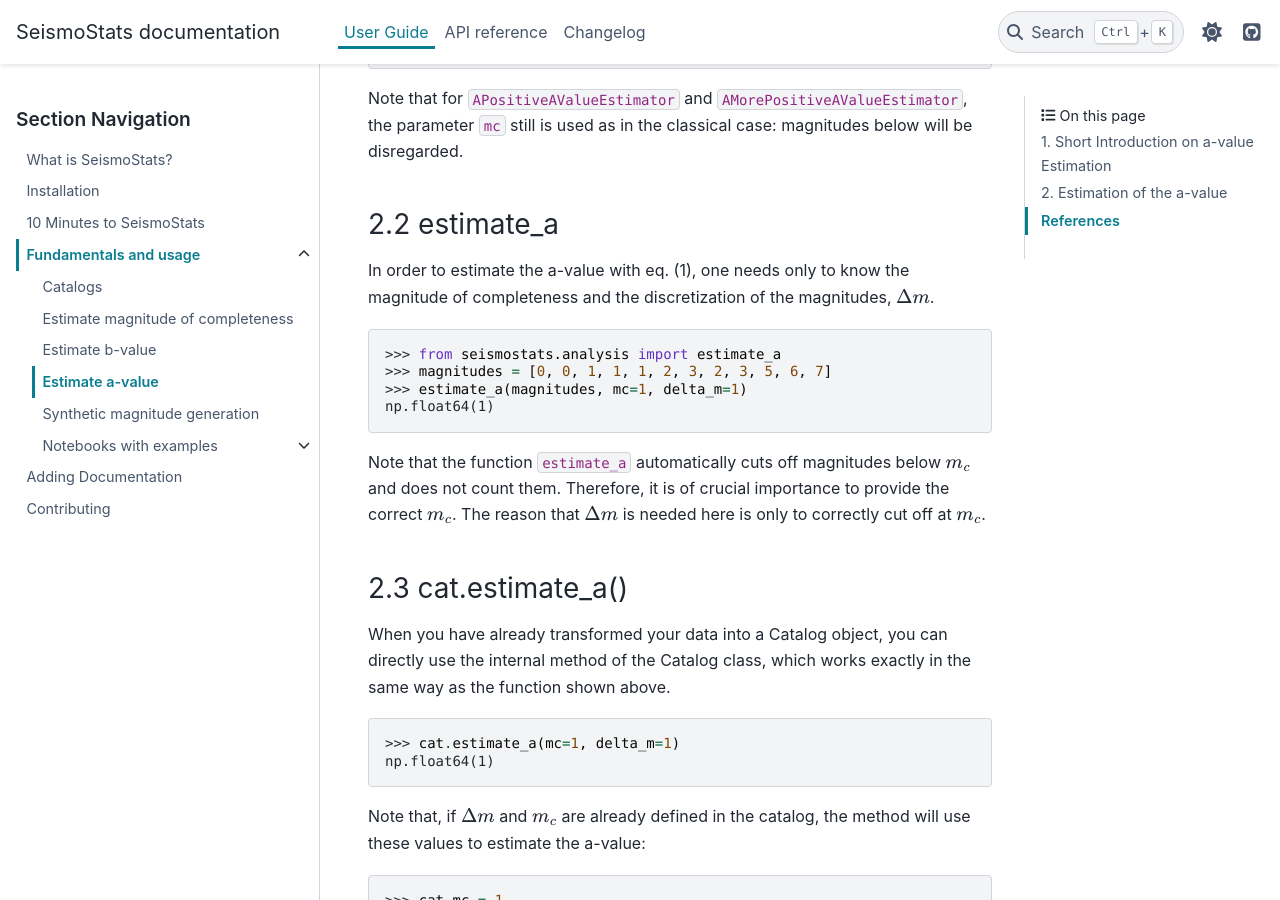
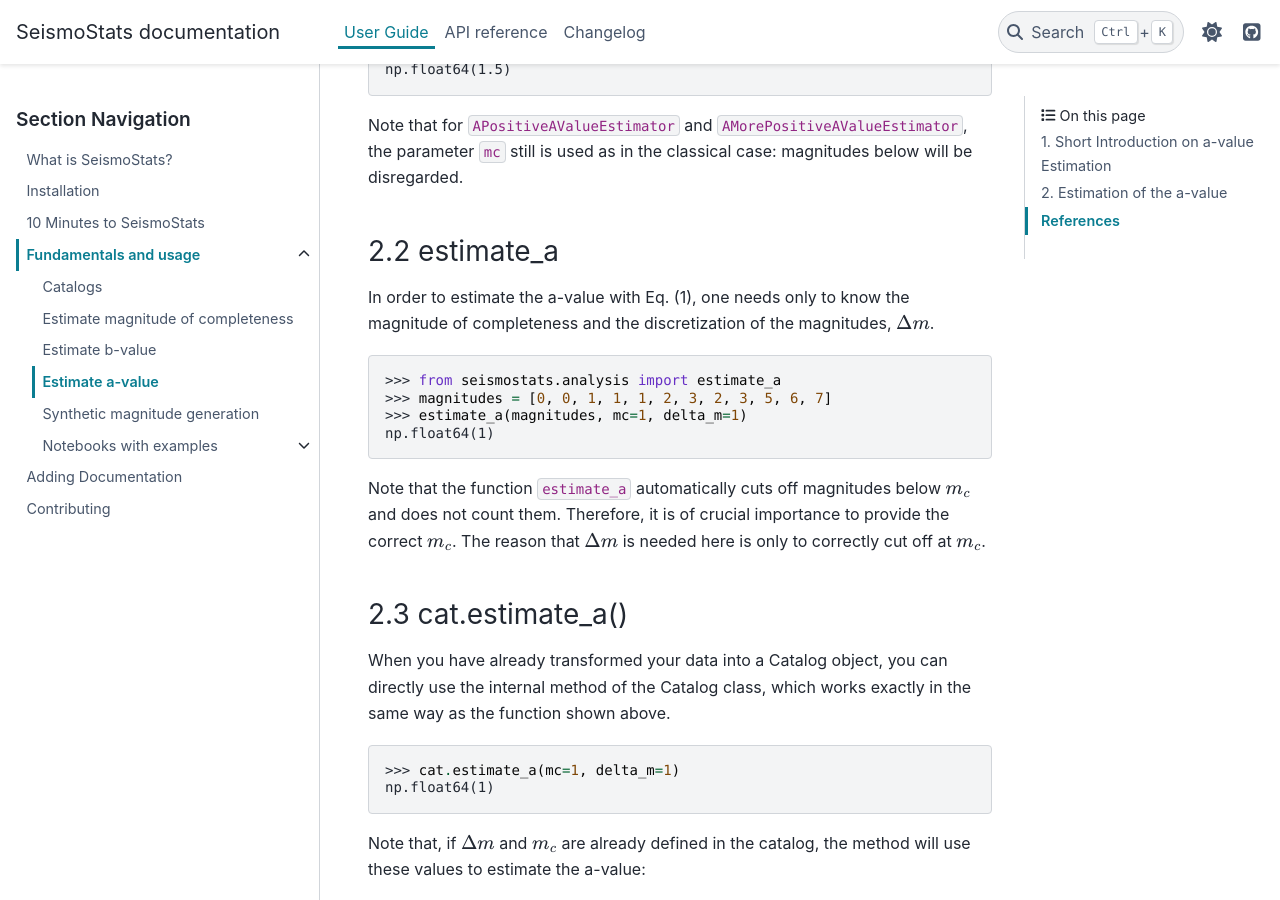
Before and after one commit to swiss-seismological-service/SeismoStats, a Sphinx documentation site: the page built from docs/source/user/estimate_a.md, in a window 1280 px wide and 900 px high, scrolled down 4452 px. Built offline with Sphinx 7.4.7 and the PyData theme 0.15.4, drawn with Linux system fonts in a browser that asks for light colours; pages that are not in the unit, such as notebooks, are missing from menus; the version number could not be read and is left out; some of the changed text lies outside the part shown.

Commit message:
some small adjustment

````diff
--- a/docs/source/user/estimate_a.md
+++ b/docs/source/user/estimate_a.md
@@ -101,7 +101,7 @@
 Note that for `APositiveAValueEstimator` and `AMorePositiveAValueEstimator`, the parameter `mc` still is used as in the classical case: magnitudes below will be disregarded.
 
 ### 2.2 estimate_a
-In order to estimate the a-value with eq. (1), one needs only to know the magnitude of completeness and the discretization of the magnitudes, $\Delta m$.
+In order to estimate the a-value with Eq. (1), one needs only to know the magnitude of completeness and the discretization of the magnitudes, $\Delta m$.
 
 ```python
 >>> from seismostats.analysis import estimate_a
````
Also changed, not shown: other parts of docs/source/user/estimate_a.md (+3 -3 lines).
